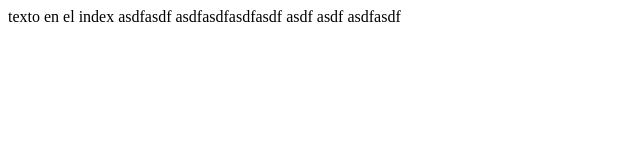
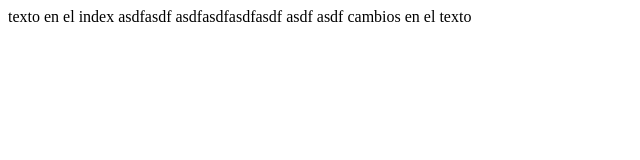
Before and after one commit to seycon/Prueba, a plain HTML site: page index.html in a window 1280 px wide. Shown: the full height of the page, 0-640 px from the left. Drawn offline with Linux system fonts and the light colour scheme.

Commit message:
tercer_cambio

```diff
--- a/index.html
+++ b/index.html
@@ -10,6 +10,6 @@
     asdf
      asdf
 
-     asdfasdf
+     cambios en el texto
 </body>
 </html>
```
